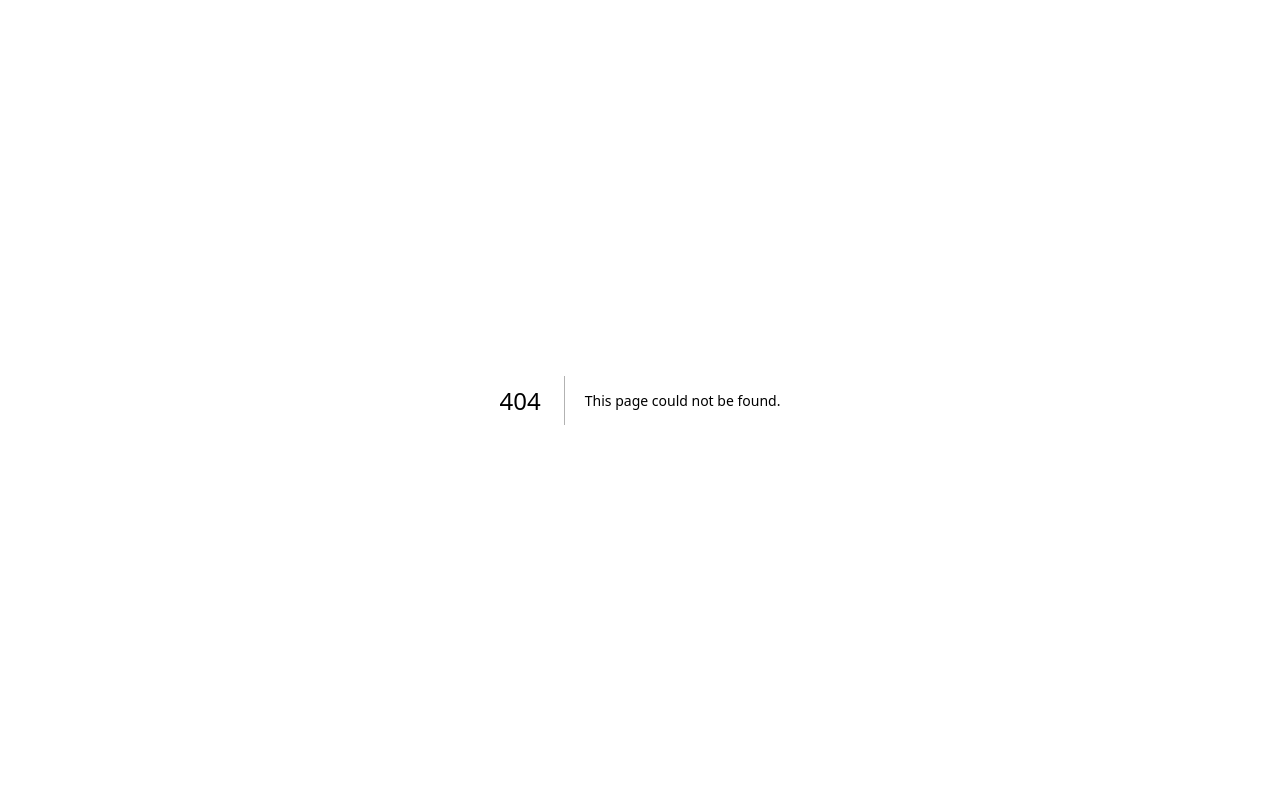
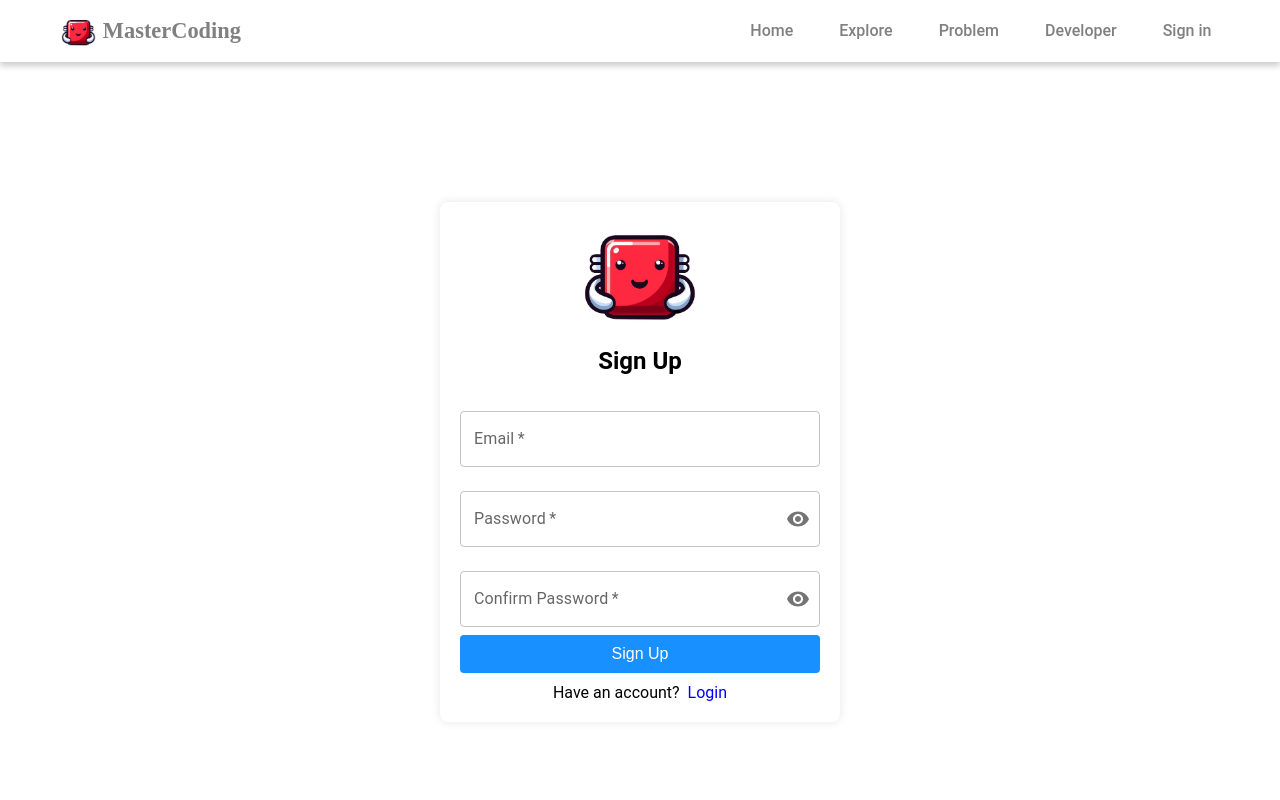
Before and after one commit to IdenticalSpring/cnfe, a Next.js app: page /auth/signup in a window 1280 px wide. Before the commit this address had no page. Shown: the top 800 px of the page. Built offline with nearby package versions, Linux system fonts and the light colour scheme.

Commit message:
fix CSS signup and Dropdown Problem

```diff
--- a/layout/Header.js
+++ b/layout/Header.js
@@ -50,6 +50,10 @@ export const Title = styled.span`
   font-weight: ${({ theme }) => theme.typography.h1.fontWeight};
   color: var(--text-secondary-color);
   cursor: pointer;
+  &:active{
+    color:red;
+    transform: translateY(1px);
+  }
 `;
 
 export const LinkWrapper = styled.div`
@@ -107,7 +111,7 @@ export const Header = () => {
           <Link href="/developer" passHref legacyBehavior>
             <StyledLink isActive={router.pathname === '/developer'}>Developer</StyledLink>
           </Link>
-          <Link href="/Login/login" passHref legacyBehavior>
+          <Link href="/auth/login" passHref legacyBehavior>
             <StyledLink isActive={router.pathname === '/Login/login'}>Sign in</StyledLink>
           </Link>
         </LinkWrapper>
--- a/package.json
+++ b/package.json
@@ -14,7 +14,9 @@
     "@emotion/styled": "^11.13.0",
     "@mui/icons-material": "^5.16.7",
     "@mui/material": "^5.16.7",
+    "@types/styled-components": "^5.1.34",
     "antd": "^5.21.1",
+    "babel-plugin-styled-components": "^2.1.4",
     "next": "14.2.5",
     "react": "^18",
     "react-dom": "^18",
--- a/pages/Login/signup.js
+++ b/pages/auth/signup.js
@@ -1,4 +1,4 @@
-import React, { useState } from 'react';
+import React, { useState, useCallback, memo } from 'react';
 import Link from 'next/link';
 import styled from 'styled-components';
 import { IconButton, InputAdornment, TextField } from '@mui/material';
@@ -50,11 +50,6 @@ const Title = styled.h1`
   text-align: center;
 `;
 
-const StyledTextField = styled(TextField)`
-  margin-bottom: 20px;
-  width: 100%;
-`;
-
 const SignupButton = styled.button`
   background-color: #1890ff;
   color: #fff;
@@ -82,37 +77,81 @@ const ButtonGroup = styled.div`
     cursor: pointer;
 
     &:hover {
-    color: red;
+      color: red;
     }
   }
-
 `;
 
+const PasswordField = memo(({ label, value, onChange, showPassword, handleClickShowPassword }) => (
+  <TextField
+    label={label}
+    variant="outlined"
+    type={showPassword ? 'text' : 'password'}
+    value={value}
+    onChange={onChange}
+    fullWidth
+    required
+    margin="normal"
+    InputProps={{
+      endAdornment: (
+        <InputAdornment position="end">
+          <IconButton onClick={handleClickShowPassword} edge="end">
+            {showPassword ? <VisibilityOff /> : <Visibility />}
+          </IconButton>
+        </InputAdornment>
+      ),
+    }}
+  />
+));
+
+const EmailField = memo(({ value, onChange }) => (
+  <TextField
+    label="Email"
+    variant="outlined"
+    type="email"
+    value={value}
+    onChange={onChange}
+    fullWidth
+    required
+    margin="normal"
+  />
+));
+
 const Signup = () => {
-  const [showPassword, setShowPassword] = useState(false);
-  const [showConfirmPassword, setShowConfirmPassword] = useState(false);
-  const [password, setPassword] = useState('');
-  const [confirmPassword, setConfirmPassword] = useState('');
+  const [state, setState] = useState({
+    email: '',
+    password: '',
+    confirmPassword: '',
+    showPassword: false,
+    showConfirmPassword: false,
+  });
 
-  const handleClickShowPassword = () => {
-    setShowPassword(!showPassword);
-  };
+  const handleChange = useCallback((e) => {
+    const { name, value } = e.target;
+    setState((prevState) => ({
+      ...prevState,
+      [name]: value,
+    }));
+  }, []);
 
-  const handleClickShowConfirmPassword = () => {
-    setShowConfirmPassword(!showConfirmPassword);
-  };
+  const handleClickShowPassword = useCallback(() => {
+    setState((prevState) => ({
+      ...prevState,
+      showPassword: !prevState.showPassword,
+    }));
+  }, []);
 
-  const handlePasswordChange = (event) => {
-    setPassword(event.target.value);
-  };
+  const handleClickShowConfirmPassword = useCallback(() => {
+    setState((prevState) => ({
+      ...prevState,
+      showConfirmPassword: !prevState.showConfirmPassword,
+    }));
+  }, []);
 
-  const handleConfirmPasswordChange = (event) => {
-    setConfirmPassword(event.target.value);
-  };
+  const { email, password, confirmPassword, showPassword, showConfirmPassword } = state;
 
   return (
     <DefaultLayout>
-
       <Container>
         <FormWrapper>
           <LogoWrapper>
@@ -120,51 +159,20 @@ const Signup = () => {
           </LogoWrapper>
 
           <Title>Sign Up</Title>
-          <StyledTextField
-            label="Email"
-            variant="outlined"
-            type="email"
-            required
+          <EmailField value={email} onChange={handleChange} />
+          <PasswordField
+            label="Password"
+            value={password}
+            onChange={handleChange}
+            showPassword={showPassword}
+            handleClickShowPassword={handleClickShowPassword}
           />
-          <StyledTextField
-            label="Password"
-            variant="outlined"
-            type={showPassword ? 'text' : 'password'}
-            value={password}
-            onChange={handlePasswordChange}
-            InputProps={{
-              endAdornment: (
-                <InputAdornment position="end">
-                  <IconButton
-                    onClick={handleClickShowPassword}
-                    edge="end"
-                  >
-                    {showPassword ? <VisibilityOff /> : <Visibility />}
-                  </IconButton>
-                </InputAdornment>
-              ),
-            }}
-            required
-          />
-          <StyledTextField
+          <PasswordField
             label="Confirm Password"
-            variant="outlined"
-            type={showConfirmPassword ? 'text' : 'password'}
             value={confirmPassword}
-            onChange={handleConfirmPasswordChange}
-            InputProps={{
-              endAdornment: (
-                <InputAdornment position="end">
-                  <IconButton
-                    onClick={handleClickShowConfirmPassword}
-                    edge="end"
-                  >
-                    {showConfirmPassword ? <VisibilityOff /> : <Visibility />}
-                  </IconButton>
-                </InputAdornment>
-              ),
-            }}
-            required
+            onChange={handleChange}
+            showPassword={showConfirmPassword}
+            handleClickShowPassword={handleClickShowConfirmPassword}
           />
           <SignupButton type="submit">Sign Up</SignupButton>
           <ButtonGroup>
--- a/pages/index.js
+++ b/pages/index.js
@@ -131,7 +131,7 @@ const features = [
     icon: '🔧',
     title: 'A New Way to Learn',
     description: 'MasterCoding is the best platform to help you enhance your skills, expand your knowledge and prepare for technical interviews.',
-    link: '/Login/signup',
+    link: '/auth/signup',
     linkText: 'Sign Up >>>'
   },
   {
```
Also changed, not shown: pages/problem.js (+22 -4 lines), .babelrc (added), pages/auth/login.js (indentation only).
